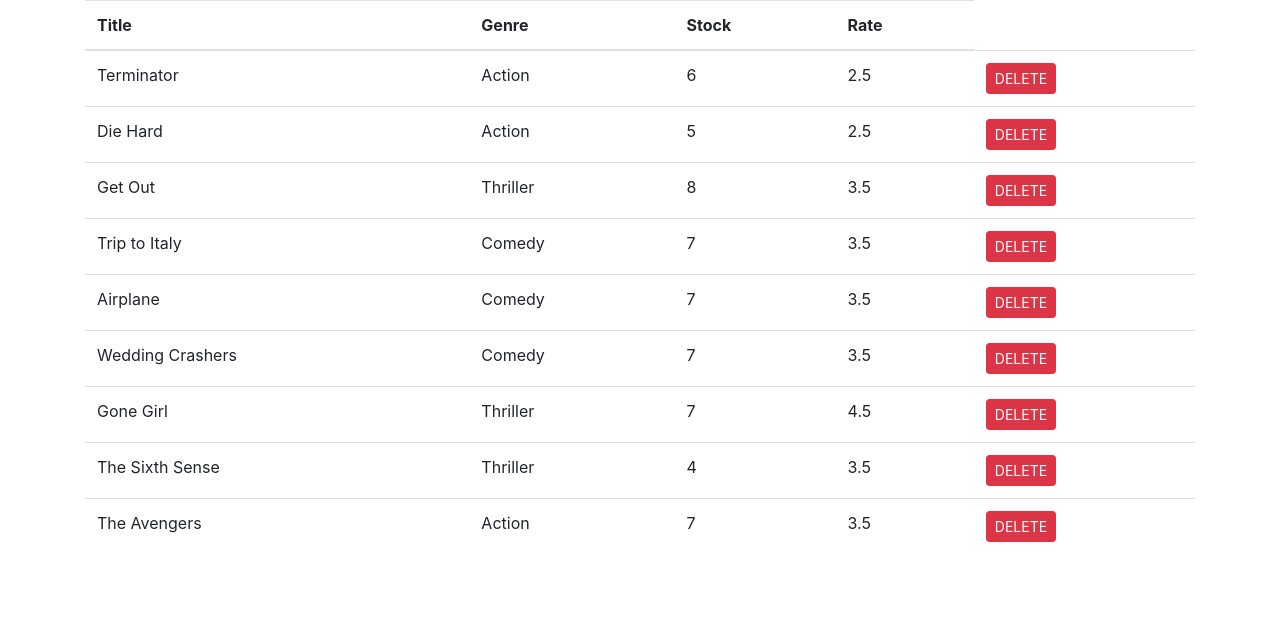
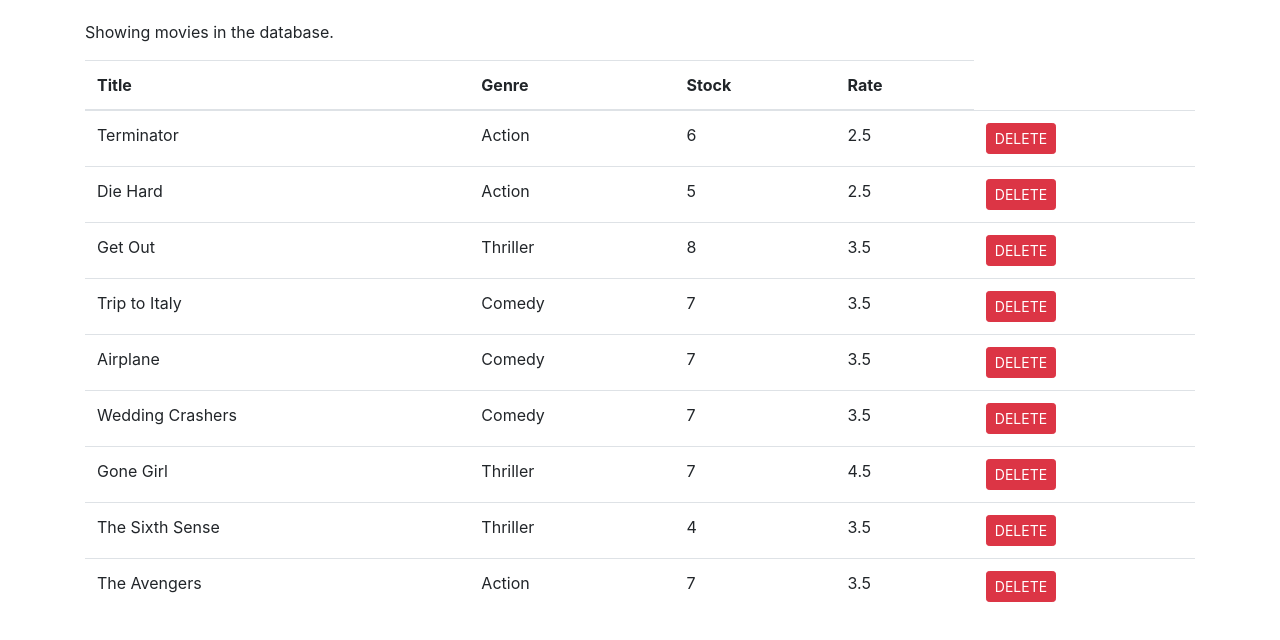
Before and after one commit to DevSen101/Vidly, a React (Create React App) app: page / in a window 1280 px wide. Shown: the top 640 px of the page. Built offline with nearby package versions, Linux system fonts and the light colour scheme.

Commit message:
feat: conditional rendering

```diff
--- a/src/components/movies.jsx
+++ b/src/components/movies.jsx
@@ -8,7 +8,13 @@
     this.setState({ movies });
   };
   render() {
+    const { length: moviesCount } = this.state.movies.length;
+    if (moviesCount === 0) {
+      return <p> There are no movies in the database</p>;
+    }
     return (
+      <>
+        <p>Showing {moviesCount} movies in the database.</p>
         <table className="table">
           <thead>
             <tr>
@@ -37,6 +43,7 @@
             ))}
           </tbody>
         </table>
+      </>
     );
   }
 }
--- a/src/index.css
+++ b/src/index.css
@@ -1,13 +1,5 @@
 body {
-  margin: 0;
-  font-family: -apple-system, BlinkMacSystemFont, 'Segoe UI', 'Roboto', 'Oxygen',
-    'Ubuntu', 'Cantarell', 'Fira Sans', 'Droid Sans', 'Helvetica Neue',
-    sans-serif;
-  -webkit-font-smoothing: antialiased;
-  -moz-osx-font-smoothing: grayscale;
+  margin: 0px;
+  padding: 20px 0 0 0;
+  font-family: sans-serif;
 }
-
-code {
-  font-family: source-code-pro, Menlo, Monaco, Consolas, 'Courier New',
-    monospace;
-}
```
Lines whose indentation alone changed are shown as unchanged.
